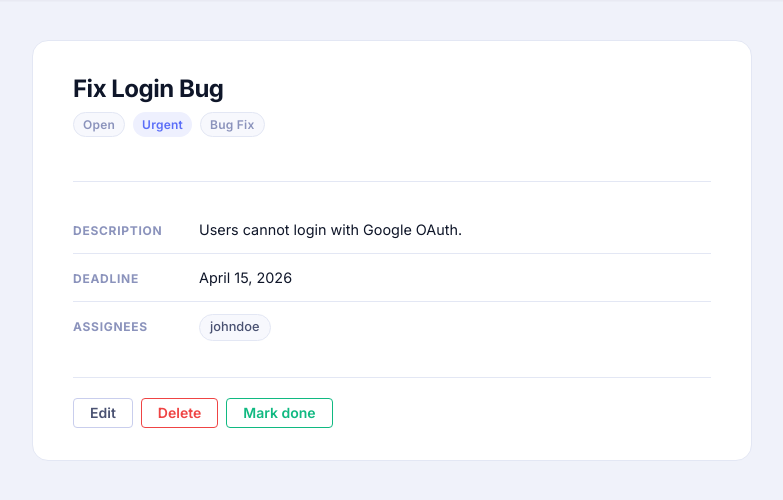
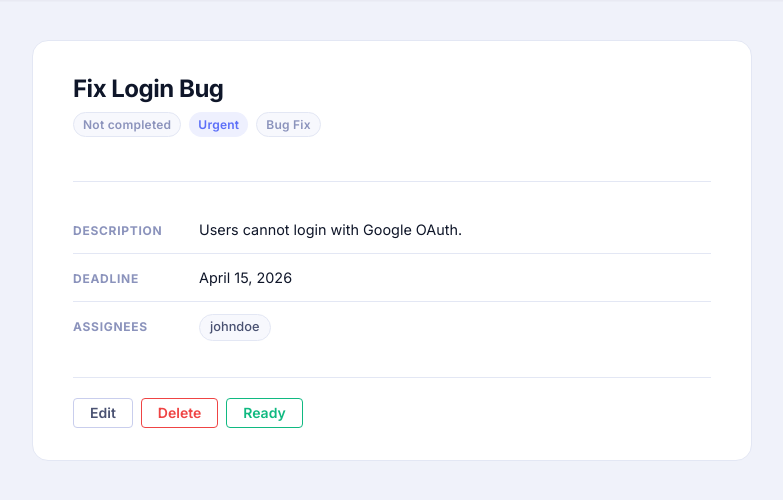
Before and after one commit to viloker/task_manager, a Django app: page /tasks/1/ in a window 1280 px wide. Shown: the part 56-556 px from the top of the page, without its empty margins (90-873 px from the left). Run offline with Django 5.2, Linux system fonts and the light colour scheme; a user stored in the database is signed in; data comes from the database, SQL or seed files in the repository.

Commit message:
Add button 'ready' for task & add method post for TaskDetailView

```diff
--- a/task/views.py
+++ b/task/views.py
@@ -110,6 +110,13 @@ class TaskDetailView(LoginRequiredMixin, DetailView):
 
     queryset = Task.objects.select_related("task_type").prefetch_related("assignees")
 
+    def post(self, *args, **kwargs):
+        pk = kwargs.get("pk")
+        task = self.model.objects.get(pk=pk)
+        task.is_completed = True
+        task.save()
+        return super().get(*args, *kwargs)
+
 
 class TaskCreateView(LoginRequiredMixin, CreateView):
     model = Task
--- a/templates/task/task_detail.html
+++ b/templates/task/task_detail.html
@@ -7,9 +7,7 @@
     <div class="detail-header">
       <h2>{{ task.name }}</h2>
       <div class="detail-meta">
-        <span class="badge {% if task.is_completed %}badge-success{% else %}badge-neutral{% endif %}">
-          {% if task.is_completed %}Done{% else %}Open{% endif %}
-        </span>
+        {% include "includes/task_completed.html" %}
         <span class="badge badge-primary">{{ task.priority }}</span>
         <span class="badge badge-neutral">{{ task.task_type }}</span>
       </div>
@@ -37,7 +35,10 @@
     <div class="detail-actions">
       <a class="btn btn-outline" href="{% url 'task:task-update' pk=task.id %}">Edit</a>
       <a class="btn btn-danger-outline" href="{% url 'task:task-delete' pk=task.id %}">Delete</a>
-      <a class="btn btn-success-outline">Mark done</a>
+      <form class="btn-success-outline" method="post">
+        {% csrf_token %}
+        <input class="btn btn-success-outline" type="submit" value="Ready">
+      </form>
     </div>
 
   </div>
```
